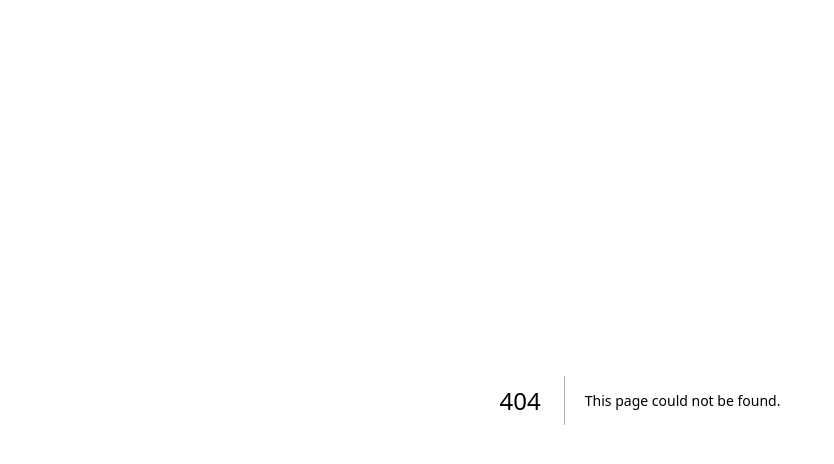
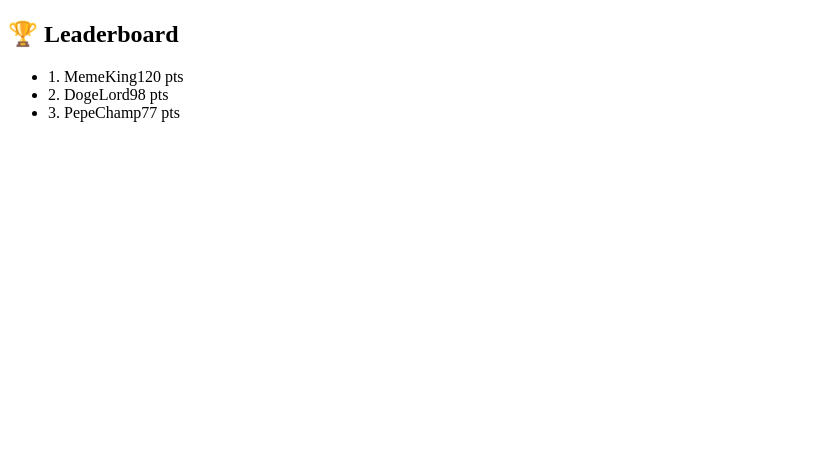
Before and after one commit to Hazrat90/Arina-meme-game, a Next.js app: page /leaderboard in a window 1280 px wide. Before the commit this address had no page. Shown: the top 464 px of the page, without its empty margins (0-834 px from the left). Built offline with nearby package versions, Linux system fonts and the light colour scheme.

Commit message:
Create leaderboard.tsx

```diff
--- /dev/null
+++ b/src/pages/leaderboard.tsx
@@ -0,0 +1,6 @@
+import Leaderboard from "../components/Leaderboard";
+
+
+export default function LeaderboardPage() {
+return <Leaderboard />;
+}
```
